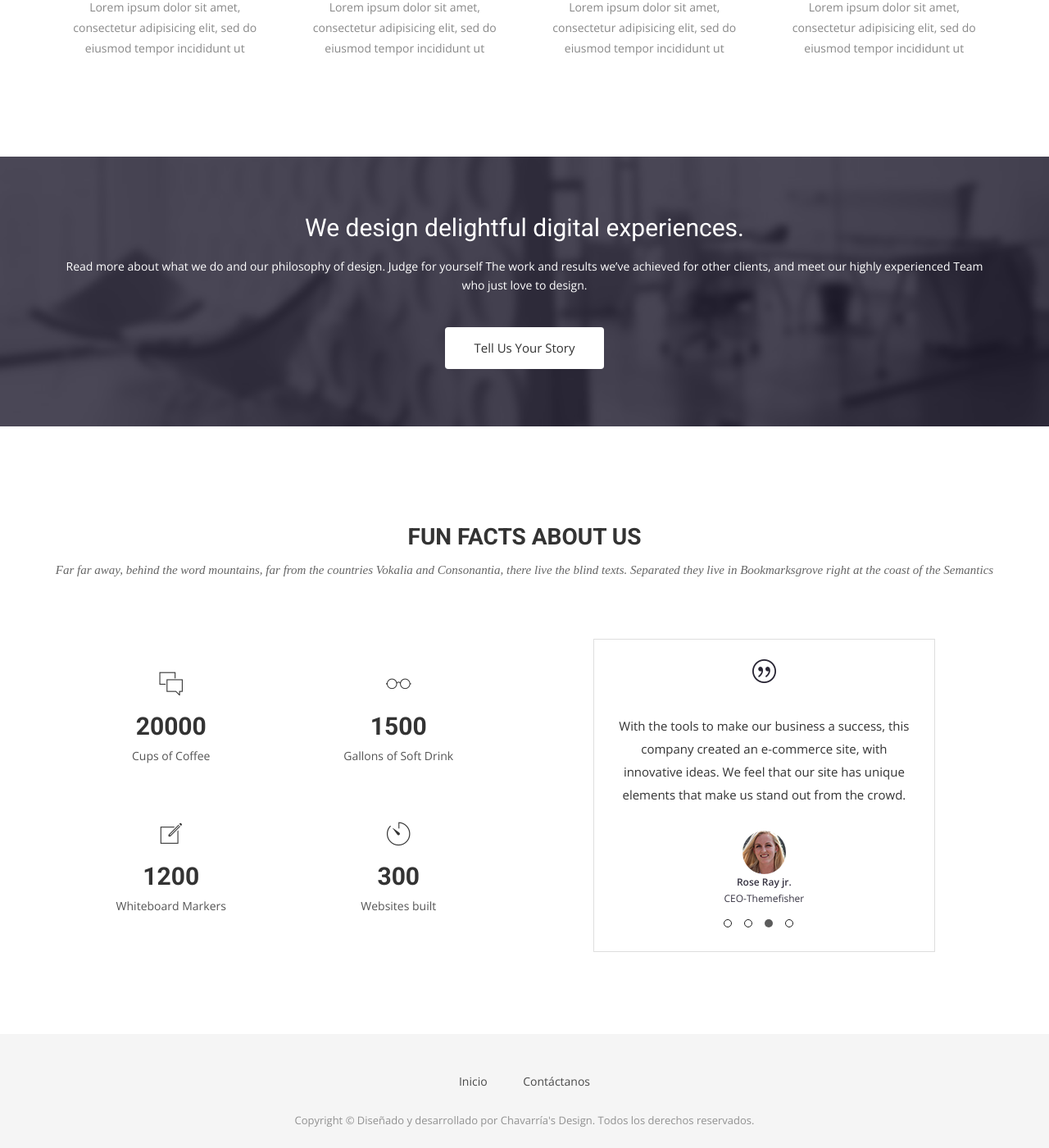
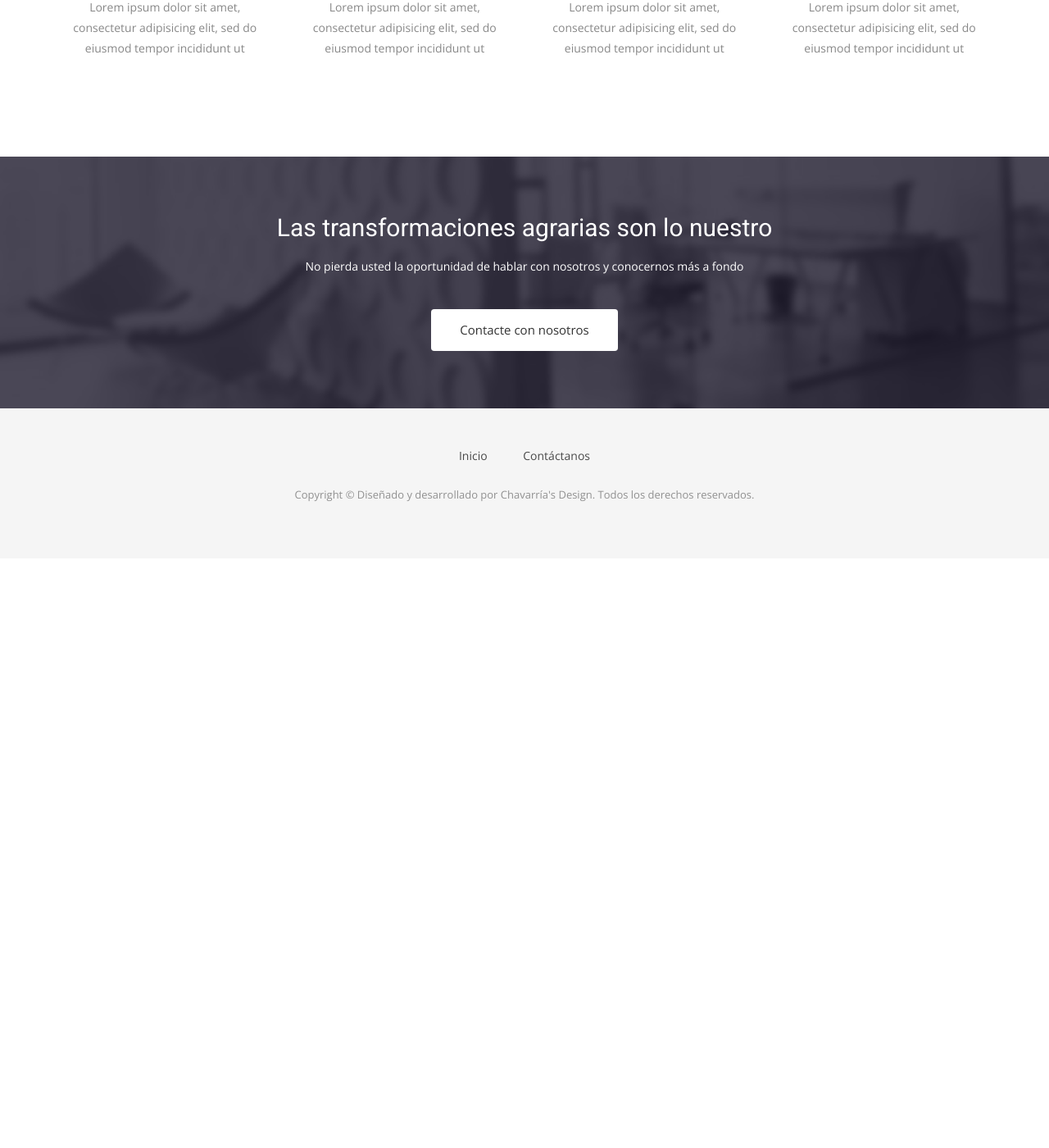
Before and after one commit to rchavarria/web-server-jose, a Jekyll site: the page built from theme/index.html, in a window 1280 px wide and 1400 px high, scrolled down 2212 px. Shown: the whole window at 82% size. Built offline with Jekyll 4.4.1, drawn with Linux system fonts in a browser that asks for light colours; nearby versions of some CDN libraries; some web fonts are replaced; after the commit the page ends 2893 px from its top, so only the background shows below that.

Commit message:
Edit section Call to action

```diff
--- a/theme/index.html
+++ b/theme/index.html
@@ -19,6 +19,7 @@ permalink: /
     </div>
   </div>
 </section>
+
 <!-- Wrapper Start -->
 <section id="intro">
   <div class="container">
@@ -45,6 +46,7 @@ Y aquí una descripción más larga de cómo hacemos las cosas y de cómo nos gu
   </div>
 </section>
 
+<!-- Feature -->
 <section id="feature">
 <div class="container">
   <div class="row">
@@ -102,65 +104,20 @@ Bueno, qué, a estas alturas ya debería saber qué poner aquí para describir l
     </div>
   </div>
 </section>
+
 <!-- Call to action Start -->
 <section id="call-to-action">
   <div class="container">
     <div class="row">
       <div class="col-md-12">
         <div class="block">
-          <h2>We design delightful digital experiences.</h2>
-          <p>Read more about what we do and our philosophy of design. Judge for yourself The work and results we’ve achieved for other clients, and meet our highly experienced Team who just love to design.</p>
-          <a class="btn btn-default btn-call-to-action" href="#" >Tell Us Your Story</a>
+          <h2>Las transformaciones agrarias son lo nuestro</h2>
+          <p>
+No pierda usted la oportunidad de hablar con nosotros y conocernos más a fondo
+          </p>
+          <a class="btn btn-default btn-call-to-action" href="{{ site.baseurl }}/contact" >Contacte con nosotros</a>
         </div>
       </div>
     </div>
   </div>
 </section>
-<!-- Content Start -->
-<section id="testimonial">
-  <div class="container">
-    <div class="row">
-      <div class="section-title text-center">
-        <h2>Fun Facts About Us</h2>
-        <p>Far far away, behind the word mountains, far from the countries Vokalia and Consonantia, there live the blind texts. Separated they live in Bookmarksgrove right at the coast of the Semantics</p>
-      </div>
-    </div>
-    <div class="row">
-      <div class="col-md-6">
-        {% if site.data.funfacts.size > 0 %}
-        <div class="block">
-          {% for ff in site.data.funfacts %}
-          <ul class="counter-box clearfix">
-            <li>
-              <div class="block">
-                <i class="{{ ff.icon }}"></i>
-                <h4 class="counter">{{ ff.counter }}</h4>
-                <span>{{ ff.text }}</span>
-              </div>
-            </li>
-            {% endfor %}
-          </ul>
-        </div>
-        {% endif %}
-      </div>
-      <div class="col-md-6">
-        {% if site.data.testimonials.size > 0 %}
-        <div class="testimonial-carousel">
-          <div id="testimonial-slider" class="owl-carousel">
-            {% for tm in site.data.testimonials %}
-            <div>
-                <img src="img/cotation.png" alt="IMG">
-                <p>{{ tm.testimonial }}</p>
-                <div class="user">
-                  <img src="{{ tm.image }}" alt="Pepole">
-                  <p><span>{{ tm.name }}</span> {{ tm.title }}</p>
-                </div>
-            </div>
-            {% endfor %}
-          </div>
-        </div>
-        {% endif %}
-      </div>
-    </div>
-  </div>
-</section>
```
Also changed, not shown: 1 other file.
